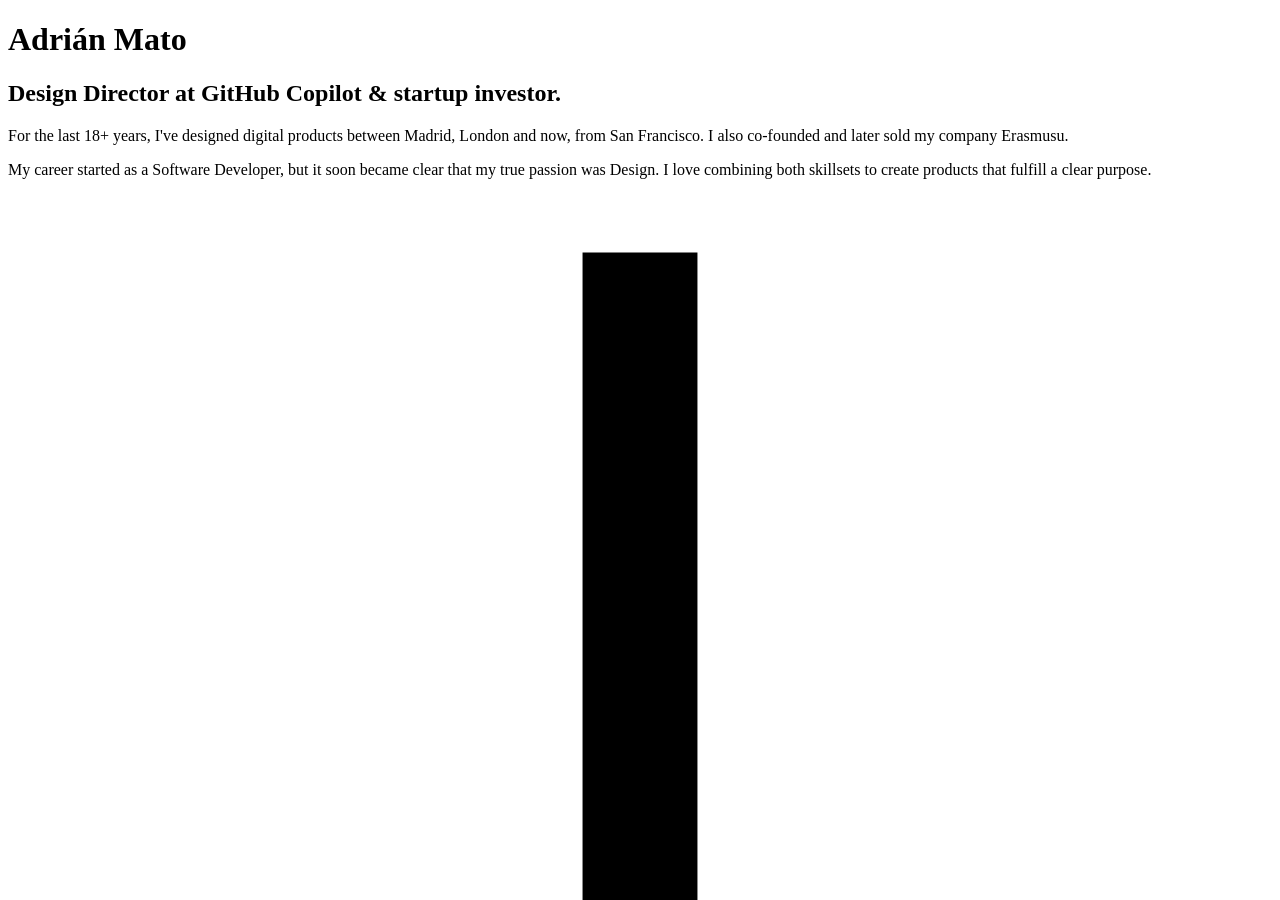
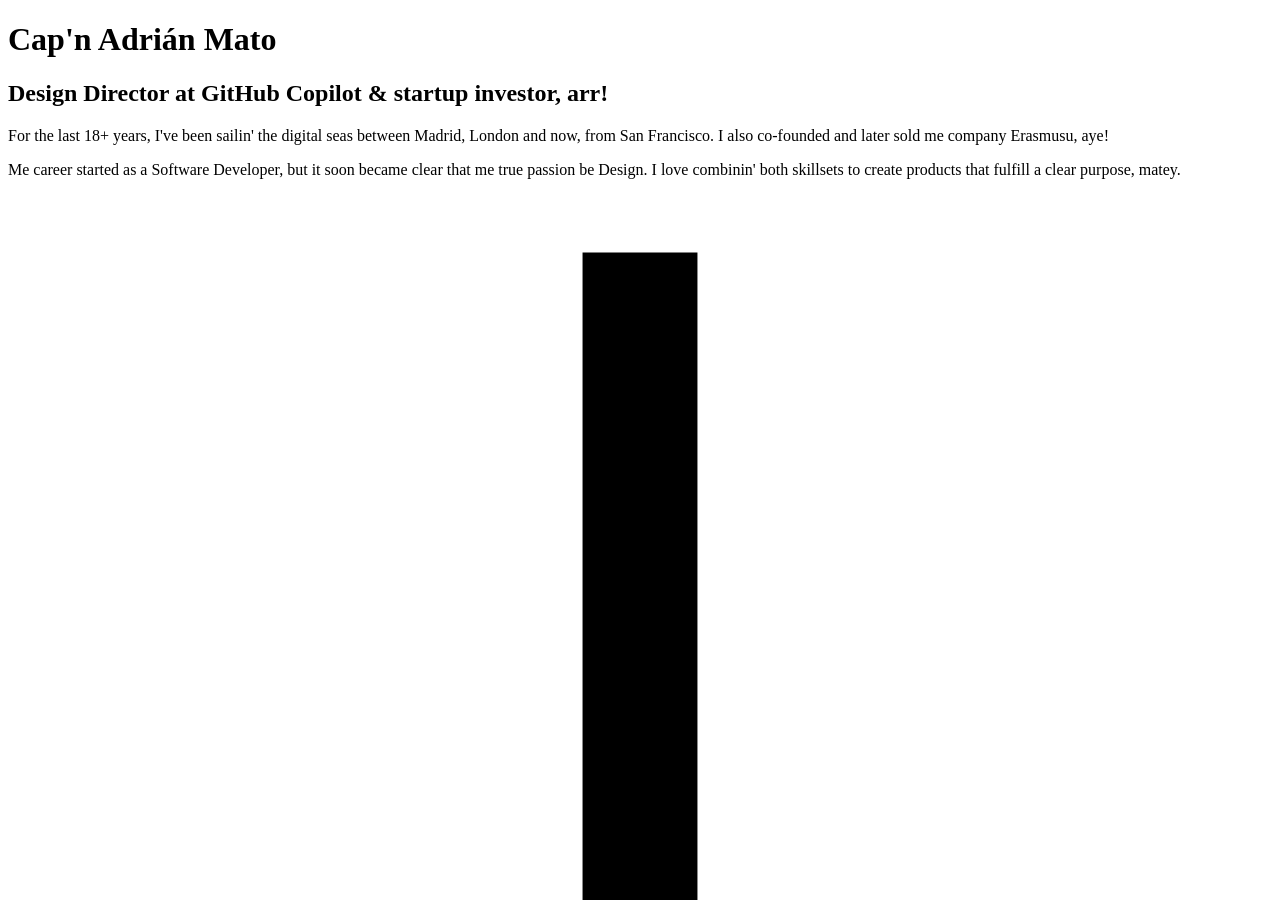
Before and after one commit to adrianmg/adrianmg.github.io, a Jekyll site: the page built from index.html, in a window 1280 px wide and 900 px high. Built offline with Jekyll 4.4.1, drawn with Linux system fonts in a browser that asks for light colours; some of the changed text lies outside the part shown.

Commit message:
Convert website text to pirate speak
Co-authored-by: adrianmg <589285+adrianmg@users.noreply.github.com>

```diff
--- a/_config.yml
+++ b/_config.yml
@@ -1,7 +1,7 @@
 livereload: true
 
 # Site settings
-title: Adrián Mato – Product Designer in San Francisco
+title: Cap'n Adrián Mato – Product Designer in San Francisco
 email: hello@adrianmato.com
 baseurl: "" # the subpath of your site, e.g. /blog
 baseurl_blog: "/blog" # the subpath of the blog
--- a/_includes/home-navigation.html
+++ b/_includes/home-navigation.html
@@ -1,10 +1,10 @@
 <nav class="home-navigation">
     <ul>
-        <li><a href="#home-work">Portfolio</a></li>
-        <li><a href="{{ site.baseurl_blog }}">Blog</a></li>
-        <li class="home-navigation-resume"><a href="https://linkedin.com/in/{{site.linkedin}}">Resume</a></li>
+        <li><a href="#home-work">Me Work</a></li>
+        <li><a href="{{ site.baseurl_blog }}">Ship's Log</a></li>
+        <li class="home-navigation-resume"><a href="https://linkedin.com/in/{{site.linkedin}}">Chart o' Deeds</a></li>
         <li><a href="https://github.com/{{ site.github }}">GitHub</a></li>
         <li class="home-navigation-bluesky"><a href="https://bsky.app/profile/{{ site.bluesky }}">Bluesky</a></li>
-        <li><a href="mailto:{{ site.email }}">Contact</a></li>
+        <li><a href="mailto:{{ site.email }}">Send Word</a></li>
     </ul>
 </nav>
--- a/_includes/home-work.html
+++ b/_includes/home-work.html
@@ -143,21 +143,21 @@
     <!-- Still around? -->
     <div class="home-work-grid__project">
         <div class="home-work-grid__project-description">
-            <h2>Still around? 🙂</h2>
-            <h3>There is more in my life than Design!</h3>
+            <h2>Still sailin' with me? 🙂</h2>
+            <h3>There be more in me life than Design!</h3>
             <ul>
-                <li>✈️ I love traveling; it's a good excuse for <a href='https://glass.photo/adrianmg'>taking
+                <li>✈️ I love travelin'; it be a good excuse for <a href='https://glass.photo/adrianmg'>takin'
                         pictures</a>.</li>
-                <li>🎮 Video games are art; I like playing and <a
-                        href='https://github.com/adrianmg/arkanoid'>creating</a> them.</li>
-                <li>🏃 Swimming and <a href='https://twitter.com/adrianmg/status/1023607011684974592'>running</a> keep
-                    my body and mind balanced.</li>
-                <li>🐶 I love animals, and I truly miss <a href='https://www.instagram.com/p/BGtZevCLPL4/'>my dog
+                <li>🎮 Video games be art; I like playin' and <a
+                        href='https://github.com/adrianmg/arkanoid'>creatin'</a> them.</li>
+                <li>🏃 Swimmin' and <a href='https://twitter.com/adrianmg/status/1023607011684974592'>runnin'</a> keep
+                    me body and mind balanced, arr!</li>
+                <li>🐶 I love animals, and I truly miss <a href='https://www.instagram.com/p/BGtZevCLPL4/'>me dog
                         Coco</a>.</li>
-                <li>🎨 I'm not really good at it, but I have fun with <a href='https://adrianmato.art'>3D art</a>.</li>
-                <li>📖 Reading makes me think while keeping me curious.</li>
-                <li>🗺 Talking about curiosity… here's the <a href="{{" /sitemap.xml" | relative_url }}">sitemap</a> of
-                    my site.</li>
+                <li>🎨 I'm not really good at it, but I have fun with <a href='https://adrianmato.art'>3D art</a>, matey.</li>
+                <li>📖 Readin' makes me think while keepin' me curious.</li>
+                <li>🗺 Talkin' about curiosity… here's the <a href="{{" /sitemap.xml" | relative_url }}">sitemap</a> of
+                    me site.</li>
             </ul>
         </div>
     </div>
--- a/_layouts/home.html
+++ b/_layouts/home.html
@@ -6,15 +6,15 @@
     <div class="home-intro-bio">
       <div class="home-intro-bio-desc">
         <div>
-            <h1>Adrián Mato</h1>
-            <h2>Design Director at GitHub Copilot <span class="ampersand">&amp;</span> startup investor.</h2>
+            <h1>Cap'n Adrián Mato</h1>
+            <h2>Design Director at GitHub Copilot <span class="ampersand">&amp;</span> startup investor, arr!</h2>
             <p>
-              For the last 18+ years, I've designed digital products between Madrid, London and now, from
-              San Francisco. I also co-founded and later sold my company Erasmusu.
+              For the last 18+ years, I've been sailin' the digital seas between Madrid, London and now, from
+              San Francisco. I also co-founded and later sold me company Erasmusu, aye!
             </p>
             <p>
-              My career started as a Software Developer, but it soon became clear that my true passion was Design.
-              I love combining both skillsets to create products that fulfill a clear purpose.
+              Me career started as a Software Developer, but it soon became clear that me true passion be Design.
+              I love combinin' both skillsets to create products that fulfill a clear purpose, matey.
             </p>
         </div>
       </div>
--- a/index.html
+++ b/index.html
@@ -3,5 +3,5 @@
 # Edit theme's home layout instead if you wanna make some changes
 # See: https://jekyllrb.com/docs/themes/#overriding-theme-defaults
 layout: home
-description: Personal site of Adrián Mato. Design Director at Github Copilot and startup investor.
+description: Personal site of Cap'n Adrián Mato. Design Director at Github Copilot and startup investor, arr!
 ---
```
Also changed, not shown: pewpew.html (+14 -14 lines).
